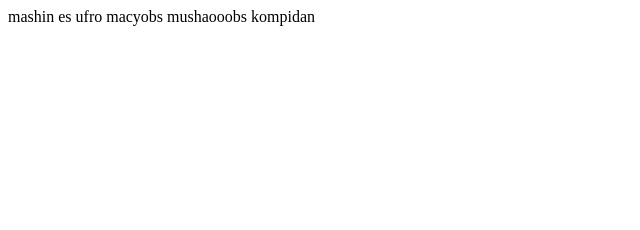
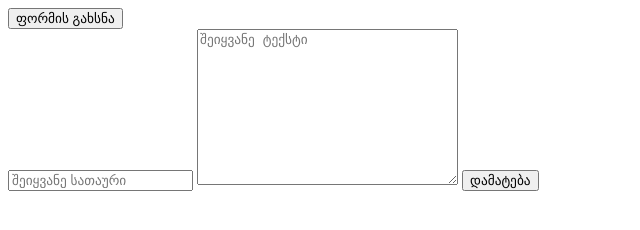
Before and after one commit to zurika777/NumberOneProgramer, a plain HTML site: page index.html in a window 1280 px wide. Shown: the whole page, without its empty margins (0-640 px from the left). Drawn offline with Linux system fonts and the light colour scheme.

Commit message:
meotxe versia

```diff
--- a/index.html
+++ b/index.html
@@ -8,10 +8,22 @@
 </head>
 
 <body>
-  mashin es ufro macyobs
 
-  mushaooobs
-  kompidan
+
+  <button type="button" onclick="openForm()">ფორმის გახსნა</button>
+
+  <div id="postList">
+
+  </div>
+  <div id="createPost">
+    <form id="createPost">
+      <input type="text" name="title" placeholder="შეიყვანე სათაური">
+      <textarea name="content" id="content" cols="30" rows="10" placeholder="შეიყვანე ტექსტი"></textarea>
+      <button type="button"onclick="createNewPost()">
+        დამატება
+      </button>
+    </form>
+  </div>
 
 </body>
 
```
Also changed, not shown: js/app.js (added).
